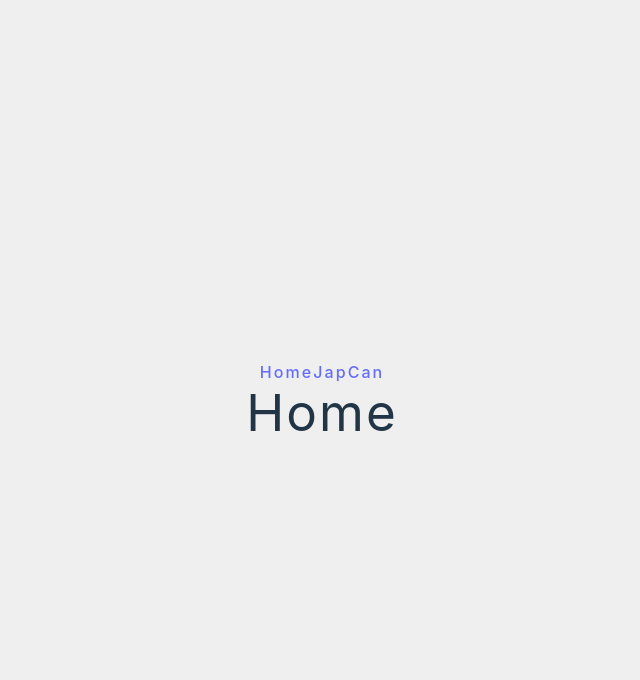
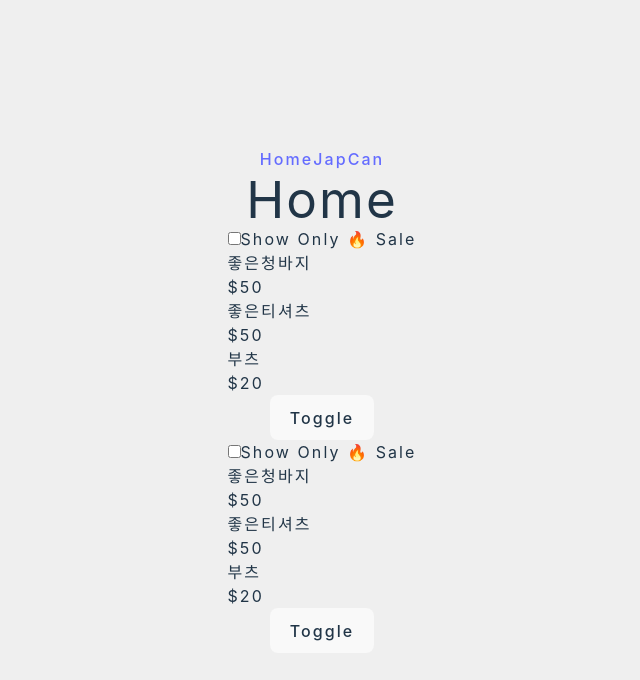
Before and after one commit to letz0703/0909, a React (Vite) app: page / in a window 1280 px wide. Shown: the top 680 px of the page, without its empty margins (318-958 px from the left). Built offline with nearby package versions, Linux system fonts and the light colour scheme.

Commit message:
query tool : tanstack

```diff
--- /dev/null
+++ b/public/data/products.json
@@ -0,0 +1,17 @@
+[
+  {
+    "name": "좋은청바지",
+    "price": "$50",
+    "id": "1234"
+  },
+  {
+    "name": "좋은티셔츠",
+    "price": "$50",
+    "id": "12342"
+  },
+  {
+    "name": "부츠",
+    "price": "$20",
+    "id": "12334"
+  }
+]
--- a/src/App.jsx
+++ b/src/App.jsx
@@ -7,6 +7,7 @@ import NotFound from "./pages/NotFound"
 import Root from "./pages/Root"
 import CanItemDetail from "./pages/CanItemDetail"
 import MainProduct from "./components/Main_product"
+import {ReactQueryDevtools} from "@tanstack/react-query-devtools"
 import {QueryClient, QueryClientProvider} from "@tanstack/react-query"
 const queryClient = new QueryClient()
 
@@ -27,11 +28,12 @@ const router = createBrowserRouter([
 function App() {
   return (
     <>
-      <RouterProvider router={router}>
-        <QueryClientProvider client={queryClient}>
-          <MainProduct />
-        </QueryClientProvider>
-      </RouterProvider>
+      <RouterProvider router={router} />
+      <QueryClientProvider client={queryClient}>
+        <MainProduct />
+        <ReactQueryDevtools initialIsOpen={true} />
+      </QueryClientProvider>
+      {/* </RouterProvider> */}
     </>
   )
 }
--- a/src/components/Products.jsx
+++ b/src/components/Products.jsx
@@ -8,9 +8,9 @@ export default function Products() {
     isLoading,
     error,
     data: products
-  } = useQuery(["products"], async () => {
+  } = useQuery(["products", checked], async () => {
     console.log("fetching...")
-    const res = await fetch(`data/products.json`)
+    const res = await fetch(`data/${checked ? "sale_" : ""}products.json`)
     return await res.json()
   })
 
```
Also changed, not shown: public/data/sale_products.json (added, +10 -0 lines), 2 other files (tests, documents, lock files or other folders).
